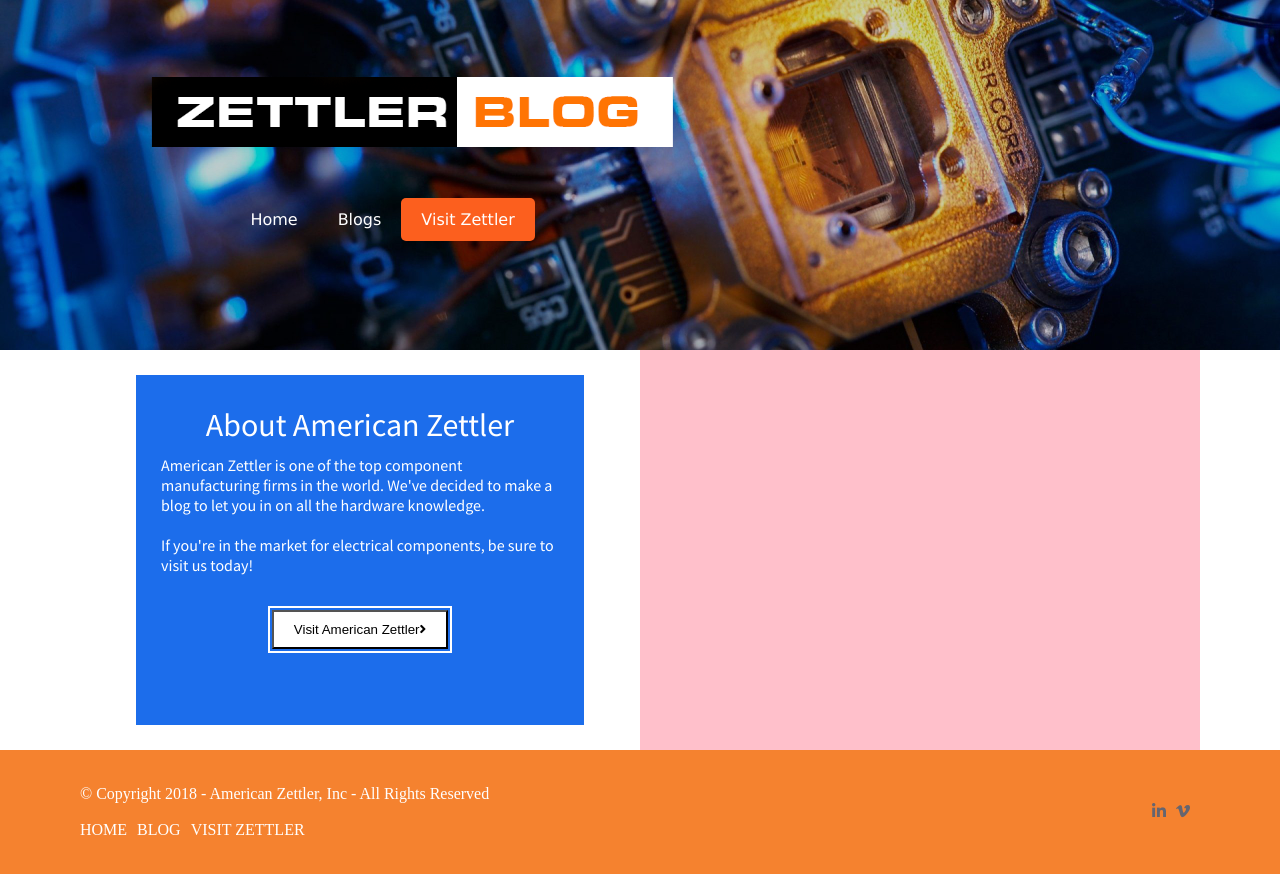
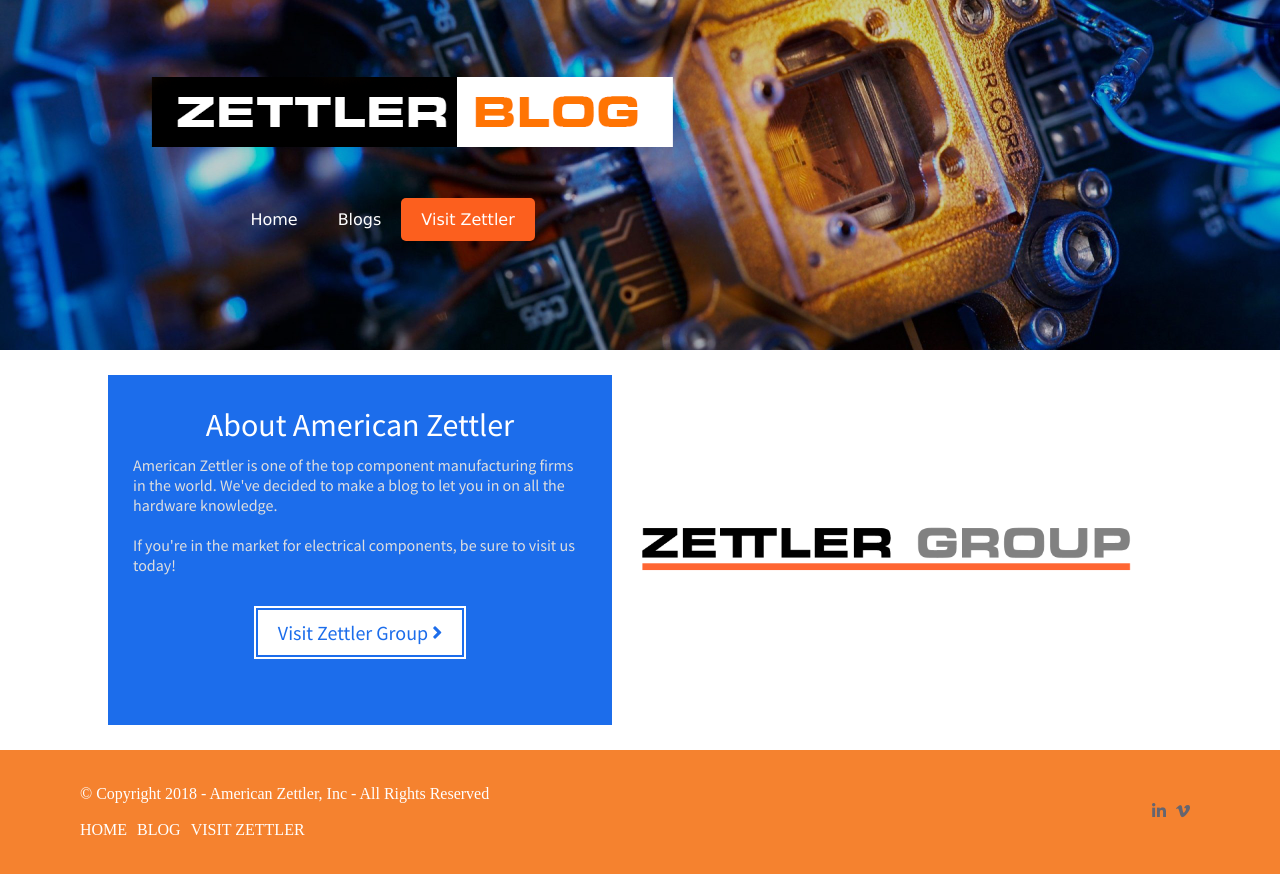
Before and after one commit to KaneMJ/ZBlog, a React app: page / in a window 1280 px wide. Built offline with nearby package versions, Linux system fonts and the light colour scheme.

Commit message:
finished the about american zettler section

```diff
--- a/src/components/AboutZettler.js
+++ b/src/components/AboutZettler.js
@@ -13,11 +13,14 @@
                             We've decided to make a blog to let you in on all the hardware knowledge.</p>
                             <p>If you're in the market for electrical components, be sure to visit us today!</p>
                             <div>
-                                <button type="button">Visit American Zettler<i className="fas fa-angle-right"></i></button>
+                                <button type="button"><a href="https://www.zettler-group.com" target="_blank">Visit Zettler Group <i className="fas fa-angle-right"></i></a></button>
                             </div>
                         </div>
                     </div>
                     <div className={styles.zLogoDiv}>
+                        <div className={styles.zLogo}>
+                            <img src='../images/zLogo.png' />
+                        </div>
                     </div>
                 </div>
             </div>
--- a/src/css/aboutzettler.css
+++ b/src/css/aboutzettler.css
@@ -16,7 +16,7 @@
 
 .aboutZettler {
     margin: 0 auto;
-    width: 80%;
+    width: 90%;
     height: 350px;
     background-color: rgb(28,109,235);
     color: white;
@@ -35,6 +35,7 @@
 
 .aboutZettler p {
     padding: 10px 25px;
+    color: #dedede;
 }
 
 .aboutZettler div {
@@ -48,15 +49,47 @@
     background-color: white;
     outline: 2px solid white;
     outline-offset: 2px;
+    border: none;
+    color: rgb(28,109,235);
+    font-family: 'Source Sans Pro';
+    font-size: 20px;
+    cursor: pointer;
+}
+
+.aboutZettler a {
+    text-decoration: none;
+    color: rgb(28,109,235);
+}
+
+.aboutZettler a:link {
+    color: rgb(28,109,235);
+}
+
+.aboutZettler div button:hover {
+    outline-offset: 3px;
+    transform: scale(1.1);
 }
 
 .zLogoDiv {
     float: right;
-    background-color: pink;
     height: 100%;
     width: 50%;
 }
 
+.zLogo {
+    width: 100%;
+    vertical-align: middle;
+    margin-right: 20px;
+}
+
+.zLogo img {
+    max-width: 88%;
+    margin-top: 200px;
+    margin-right: 50px;
+    transform: translateY(-50%);
+}
+
+
 
 /* Breakpoint for < 860px width needs to be made. Image tears at this point */
 /* Either one media query for all cell phones and this size or cell phone size and tweener size */
```
Also changed, not shown: dist/images/zLogo.png (added).
